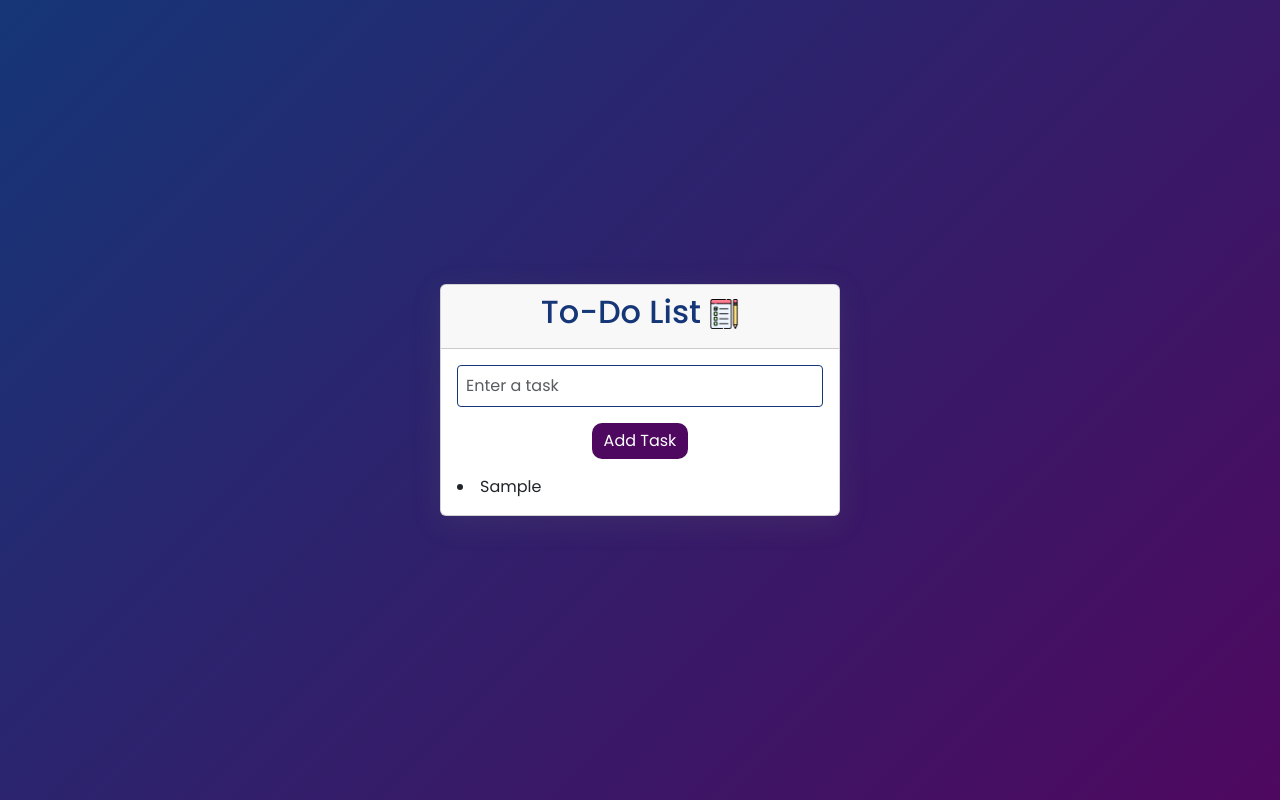
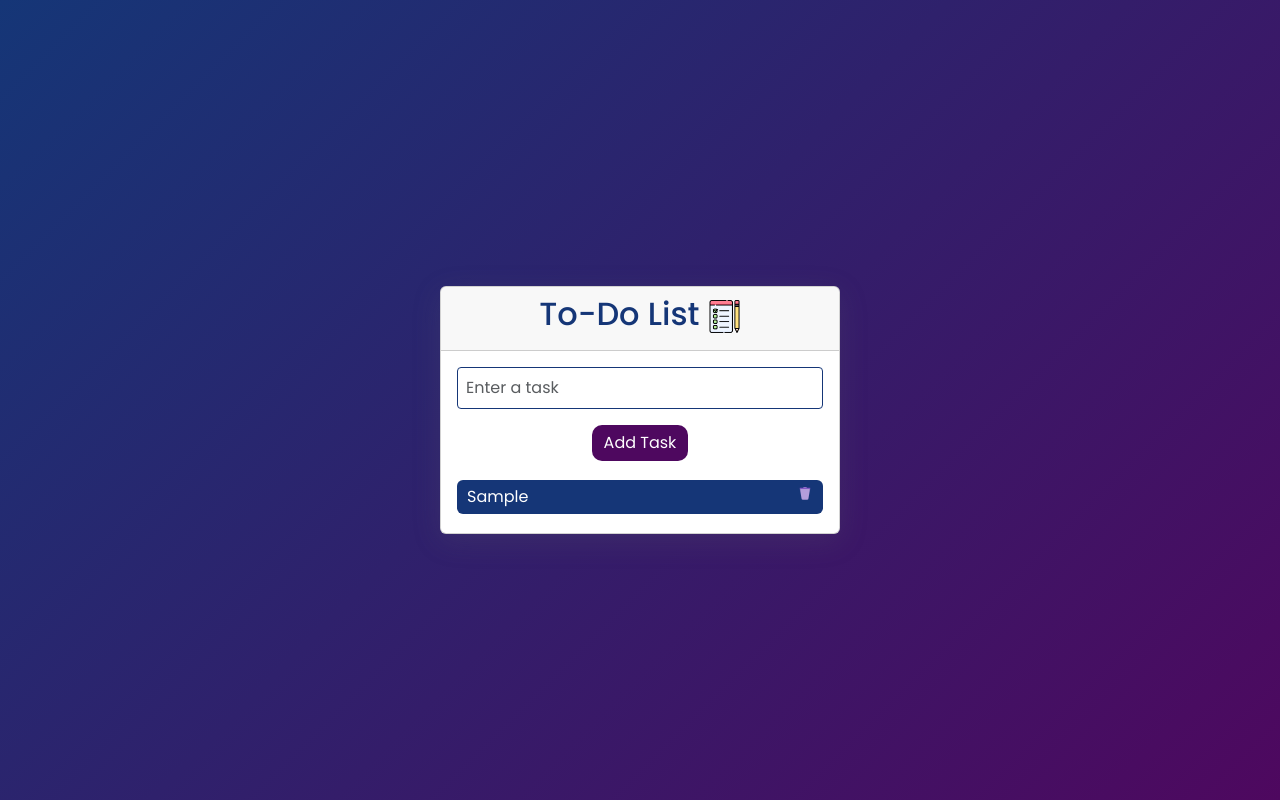
Before and after one commit to ayesha-enayat/To-do-App, a plain HTML site: page index.html in a window 1280 px wide. Both pictures are taken after typing "Sample" into the empty fields and a click on the button "Add Task". Drawn offline with nearby package versions, Linux system fonts and the light colour scheme.

Commit message:
add delete icon and change delete function

```diff
--- a/app.js
+++ b/app.js
@@ -16,32 +16,56 @@ const addTodoListLocalStorage = (todo) => {
 // console.log(typeof toDoListValue);
 
 
-//show default todo list
+//show existing todo list
 const showTodoList = () => {
     toDoListValue = getTodoListFromLocalStorage();
     toDoListValue.forEach((curTodo) => {
         const LiElement = document.createElement('li');
         LiElement.textContent = curTodo;
+
+         // Create delete icon
+         const deleteIcon = document.createElement('img');
+         deleteIcon.src = 'images/icons8-delete-48.png';  // Your delete icon path
+         deleteIcon.alt = 'Delete';
+         deleteIcon.classList.add('delete-icon'); // Add class to style it
+         deleteIcon.style.cursor = 'pointer';
+
+         // Append delete icon to list item
+        LiElement.appendChild(deleteIcon);
+
         toDoLists.appendChild(LiElement);
     });
 };
 
 //function to remove todo list value
 const removeTodoList = (e) => {
-    console.log(e.target.textContent);
-    let currentTodo = e.target;
+    // console.log(e.target.textContent);
+    // let currentTodo = e.target;
+    if (e.target.classList.contains('delete-icon')) {
+ // Get the text of the list item minus the "Delete" text from the icon
+    const currentTodo = e.target.parentElement.textContent.replace('Delete', '').trim();
     console.log(toDoListValue);
 
+
     let updatedTodoList = toDoListValue.filter(
-        (curTodoValue) => curTodoValue !== currentTodo.textContent
+        (curTodoValue) => curTodoValue !== currentTodo
     );
     // console.log(updatedTodoList);
+
+    //update local storage with the filtered list
     addTodoListLocalStorage(updatedTodoList);
-    currentTodo.remove();
+    // currentTodo.remove();
     // toDoLists.innerHTML="";
     // showTodoList();
+
+    // Update the in-memory list
+    toDoListValue = updatedTodoList;
+
+    // Remove the list item from the DOM
+    e.target.parentElement.remove();
+
     console.log(updatedTodoList);
-
+    }
 };
 
 //function to add todo list
@@ -54,20 +78,35 @@ const addTodoList = () => {
 
     listValue.value = "";
 
+
+    // Check if the input is not empty and is not already in the list
     if (newTodo.length != 0 && !toDoListValue.includes(newTodo)) {
         //  console.log(typeof toDoListValue);
         toDoListValue.push(newTodo);
         // toDoListValue =[...new Set(toDoListValue)];  remove duplicate from local storage
 
 
+         // Add the new task to the list and update local storage
+        addTodoListLocalStorage(toDoListValue);
 
-        addTodoListLocalStorage(toDoListValue);
+        //create list item
         const LiElement = document.createElement('li');
         LiElement.textContent = newTodo;
+        // Create delete icon
+        const deleteIcon = document.createElement('img');
+        deleteIcon.src = 'images/icons8-delete-48.png';  // Your delete icon path
+        deleteIcon.alt = 'Delete';
+        deleteIcon.classList.add('delete-icon');
+        deleteIcon.style.cursor = 'pointer';
+
+        // Append delete icon to list item
+        LiElement.appendChild(deleteIcon);
+
         toDoLists.appendChild(LiElement);
     }
 };
 
+// Show existing tasks when the page loads
 showTodoList();
 
 //function on click add task list
@@ -75,4 +114,5 @@ document.querySelector('.btn').addEventListener('click', () => {
     addTodoList();
 });
 
+// Event listener for removing tasks
 toDoLists.addEventListener('click', (e) => removeTodoList(e));
--- a/index.html
+++ b/index.html
@@ -14,7 +14,7 @@
     <div class="container-fluid d-flex justify-content-center align-items-center">
         <div class="card" style="width: 25rem;">
             <div class="card-header">
-                <h2 class="text-center">To-Do List <img src="images/check-list.png" width="30px" alt="Check List Icon">
+                <h2 class="text-center">To-Do List <img src="images/check-list.png" width="33px" alt="Check List Icon">
                 </h2>
             </div>
             <div class="card-body">
--- a/style.css
+++ b/style.css
@@ -12,13 +12,15 @@ body, html {
 }
 
 .container-fluid {
-    height: 100vh;
+    min-height: 100vh;
+    max-height: auto;
     background-image: linear-gradient(135deg, #153677, #4e085f);
     position: relative;
 }
 
 .card {
     position: absolute;
+    margin-top: 20px;
     box-shadow: rgba(100, 100, 111, 0.2) 0px 7px 29px 0px;
 
 }
@@ -47,3 +49,21 @@ input[type=text]{
     outline-offset: none;
 
 }
+li{
+    cursor: pointer;
+    list-style: none;
+    background-color:#153677;
+    color: #fff;
+    margin:3px 0px;
+    border-radius: 6px ;
+    padding: 5px 10px;
+}
+li:hover{
+    background-color: #4e085f;
+    box-shadow: 1px 1px 2px #f42323;
+}
+.delete-icon{
+    cursor: pointer;
+    height: 16px;
+    float: right;
+}
```
Also changed, not shown: images/icons8-delete-48.png (added).
